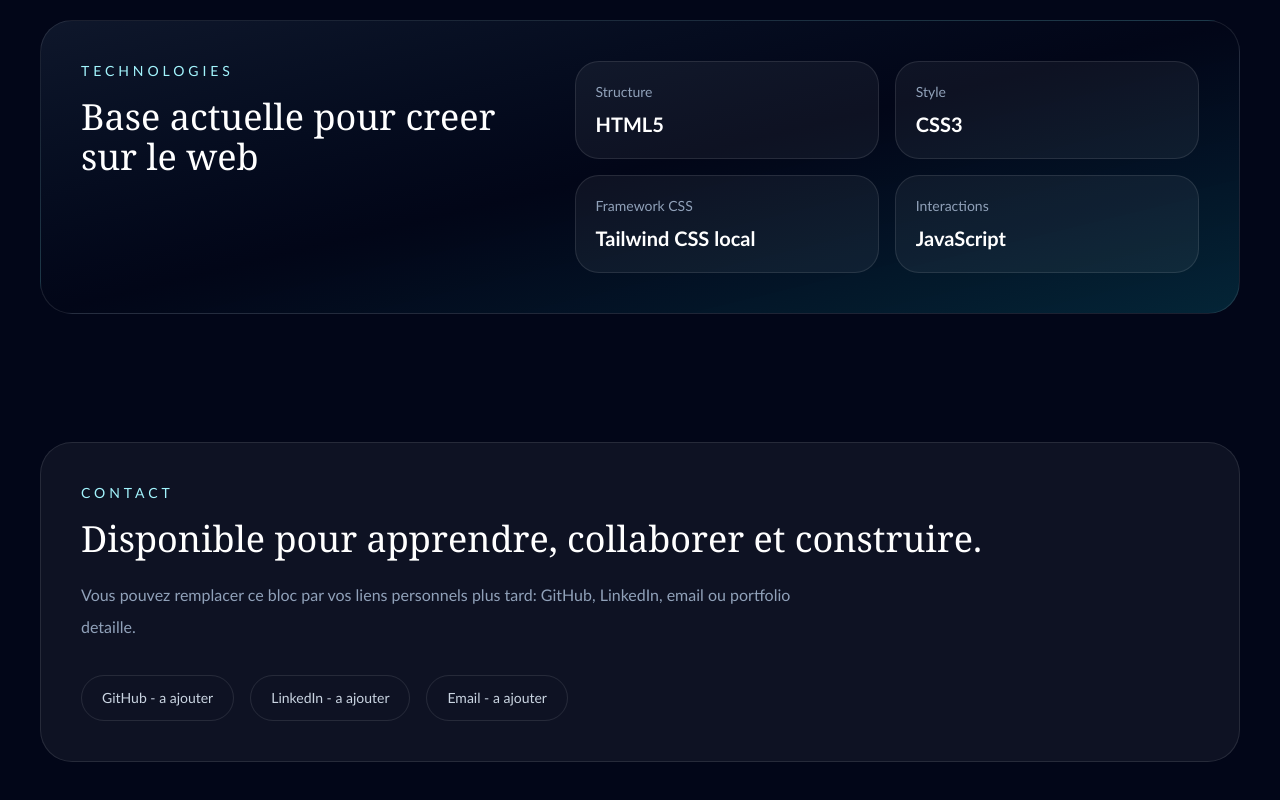
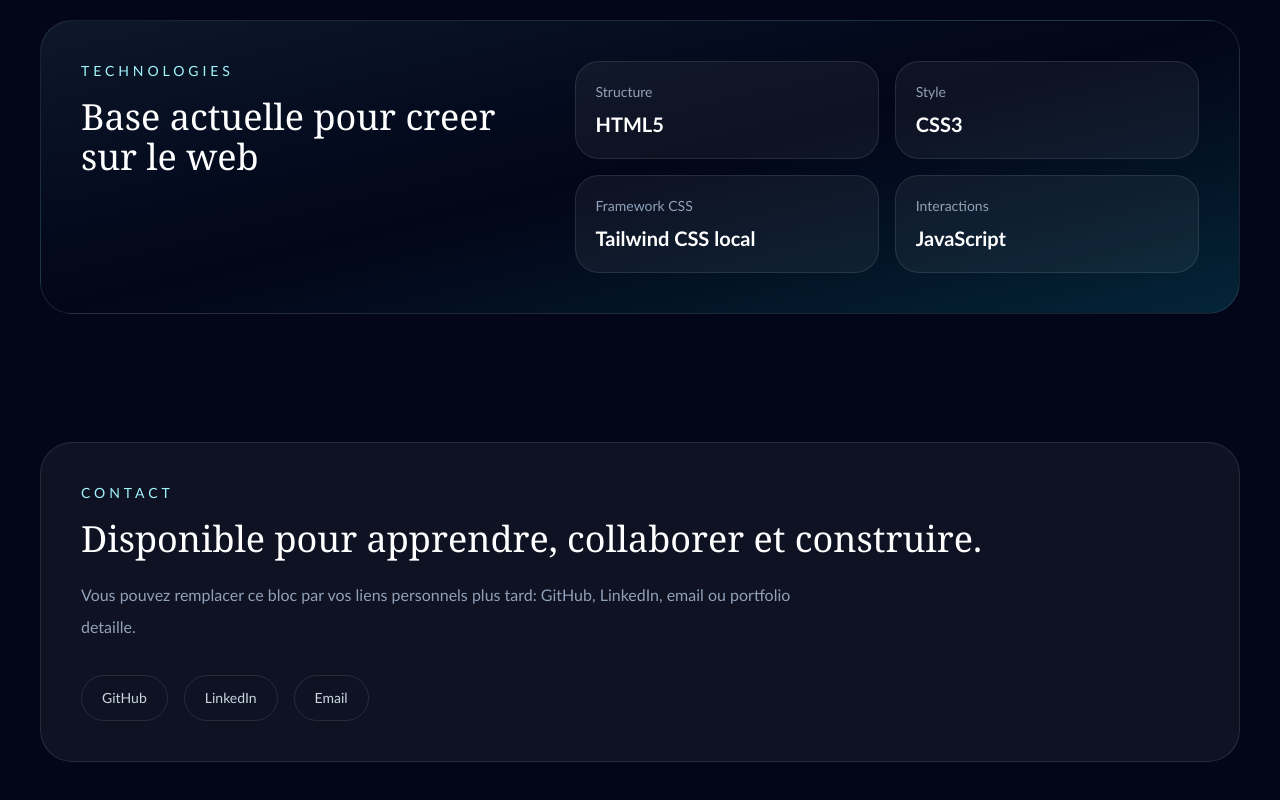
Before and after one commit to Ben20060714/Benjamin-Mwaku, a website: page index.html in a window 1280 px wide. Shown: the part 2734-3534 px from the top of the page. Drawn offline with Linux system fonts and the light colour scheme.

Commit message:
Améliorations

```diff
--- a/index.html
+++ b/index.html
@@ -290,9 +290,9 @@
             Vous pouvez remplacer ce bloc par vos liens personnels plus tard: GitHub, LinkedIn, email ou portfolio detaille.
           </p>
           <div class="mt-8 flex flex-wrap gap-4">
-            <span class="rounded-full border border-white/10 px-5 py-3 text-sm text-slate-300">GitHub - a ajouter</span>
-            <span class="rounded-full border border-white/10 px-5 py-3 text-sm text-slate-300">LinkedIn - a ajouter</span>
-            <span class="rounded-full border border-white/10 px-5 py-3 text-sm text-slate-300">Email - a ajouter</span>
+            <span class="rounded-full border border-white/10 px-5 py-3 text-sm text-slate-300"><a href="https://ben20060714.github.io/Benjamin-Mwaku/">GitHub</a></span>
+            <span class="rounded-full border border-white/10 px-5 py-3 text-sm text-slate-300"><a href="https://www.linkedin.com/in/ben-kail-azad-41a97b237/">LinkedIn</a></span>
+            <span class="rounded-full border border-white/10 px-5 py-3 text-sm text-slate-300"><a href="mailto:benkailazad8@gmail.com">Email</a></span>
           </div>
         </div>
       </section>
```
